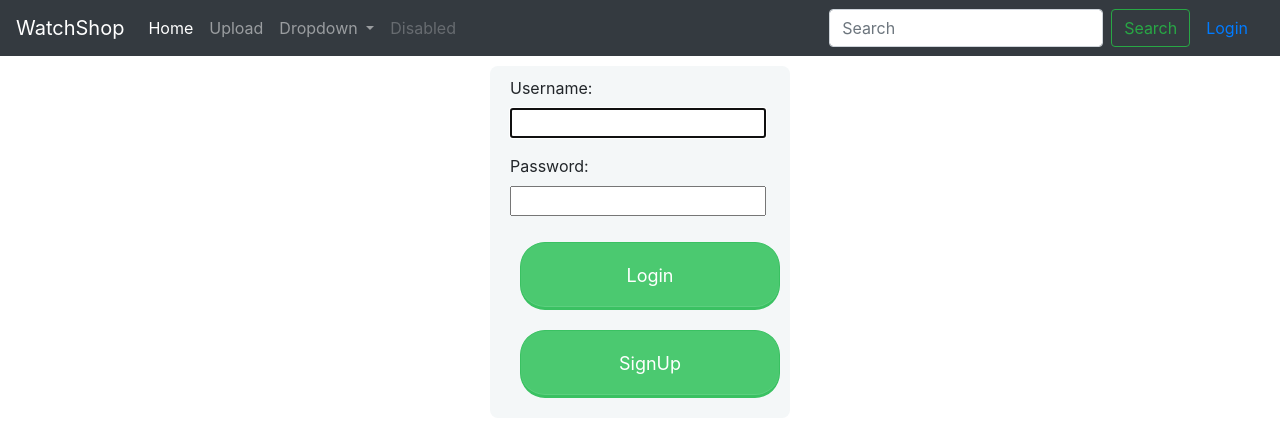
After one commit to instructorLikith/django-watch-shop-oct, a Django app: page /login in a window 1280 px wide. The commit adds this page. Shown: the top 437 px of the page. Run offline with Django 5.2, Linux system fonts and the light colour scheme.

Commit message:
User Authentication

```diff
--- a/WatchShop/homepage/urls.py
+++ b/WatchShop/homepage/urls.py
@@ -1,9 +1,12 @@
 from django.contrib import admin
 from django.urls import path
-from .views import Home, About, Upload
+from .views import Home, About, Upload, login_user, logout_user, signup_user
 
 urlpatterns = [
     path('', Home , name ="home"),
     path('about', About , name ="about"),
-    path('upload', Upload, name= "upload")
+    path('upload', Upload, name= "upload"),
+    path('login', login_user, name='login'),
+    path('signup', signup_user, name='signup'),
+    path('logout', logout_user, name='logout'),
 ]
--- a/WatchShop/homepage/views.py
+++ b/WatchShop/homepage/views.py
@@ -2,6 +2,7 @@ from django.shortcuts import render, redirect
 from django.http import HttpResponse
 from .models import Watches, WatchesUploads
 from .forms import UploadForm
+from django.contrib.auth.decorators import login_required
 
 # Create your views here.
 
@@ -13,6 +14,7 @@ def Home(request):
 def About(request):
     return render(request, 'about.html')
 
+@login_required(login_url='login')
 def Upload(request):
     if request.method == 'POST':
         form = UploadForm(request.POST, request.FILES)
@@ -25,3 +27,49 @@ def Upload(request):
 
 
     return render(request,'WatchUpload.html', {'form': form} )
+
+
+#LOGIN
+from django.contrib.auth.forms import AuthenticationForm, UserCreationForm
+from django.contrib.auth import authenticate, logout, login
+
+
+def login_user(request):
+    if request.method == 'POST':
+        form = AuthenticationForm(request, data=request.POST)
+        if form.is_valid():
+            user_name = form.cleaned_data.get('username')
+            password = form.cleaned_data.get('password')
+
+            user = authenticate(username = user_name, password = password)
+
+            if user is not None:
+                login(request, user)
+                return redirect('home')
+            else:
+                return render(request,'login.html', {'form': form})
+
+    else:
+        form = AuthenticationForm()
+
+    return render(request, 'login.html', {'form': form} )
+
+
+#SIGNUP
+
+def signup_user(request):
+    if request.method == 'POST':
+        form = UserCreationForm(request.POST)
+        if form.is_valid():
+            form.save()
+            return redirect('login')
+    else:
+        form = UserCreationForm()
+
+    return render(request,'signup.html', {'form': form})
+
+#LOGOUT
+
+def logout_user(request):
+    logout(request)
+    return redirect('home')
--- /dev/null
+++ b/WatchShop/templates/login.html
@@ -0,0 +1,11 @@
+{% extends 'main.html' %} {% block body_block %}
+<form method="post" enctype="multipart/form-data">
+  {% csrf_token %}
+  <div class="form-group">
+    {{ form.as_p }}
+    <button type="submit" class="submit-button">Login</button>
+    <a class="submit-button" href="{% url 'signup' %}" type="button">SignUp</a>
+  </div>
+</form>
+
+{% endblock %}
--- a/WatchShop/templates/main.html
+++ b/WatchShop/templates/main.html
@@ -96,6 +96,13 @@
           <button class="btn btn-outline-success my-2 my-sm-0" type="submit">
             Search
           </button>
+
+          {% if user.is_authenticated %}
+          <h4> {{user.username}}</h4>
+          <a class="nav-link" href="{% url 'logout' %}">Logout</a>
+          {% else %}
+          <a class="nav-link" href="{% url 'login' %}">Login</a>
+          {% endif %}
         </form>
       </div>
     </nav>
```
Also changed, not shown: WatchShop/templates/signup.html (added, +10 -0 lines), WatchShop/db.sqlite3.
